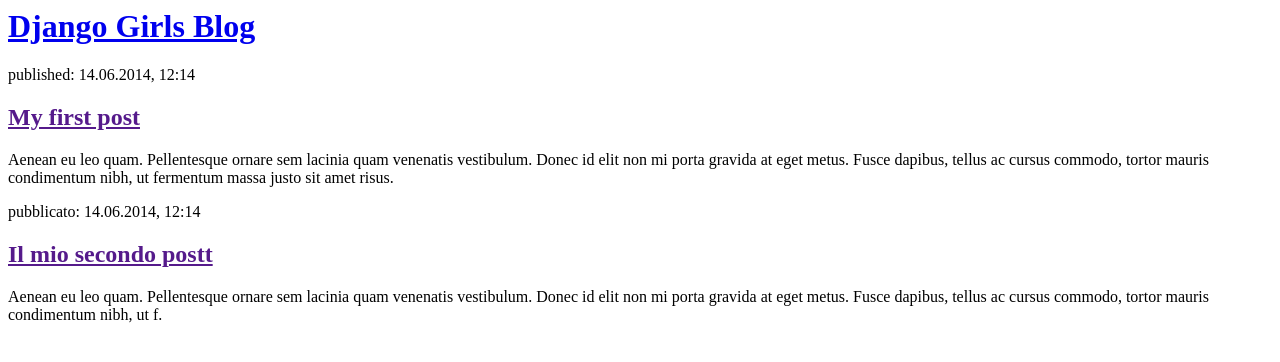
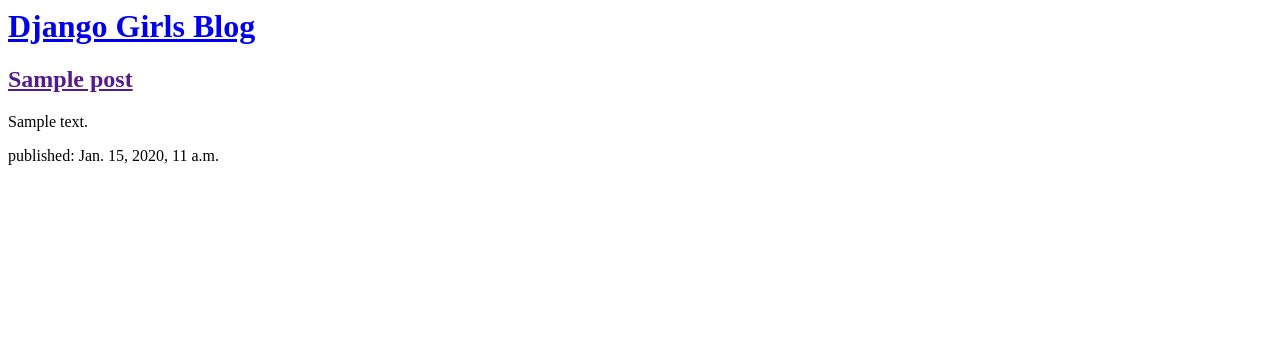
Before and after one commit to feranmi-oj/my-first-blog, a Django app: page / in a window 1280 px wide. Shown: the top 362 px of the page. Run offline with Django 3.2, Linux system fonts and the light colour scheme; tables that the repository leaves empty hold one stand-in row (values such as "Sample post").

Commit message:
Modified templates to display posts from database.

```diff
--- a/blog/templates/blog/post_list.html
+++ b/blog/templates/blog/post_list.html
@@ -8,15 +8,16 @@
         </div>
 
         <div>
-            <p>published: 14.06.2014, 12:14</p>
-            <h2><a href="">My first post</a></h2>
-            <p>Aenean eu leo quam. Pellentesque ornare sem lacinia quam venenatis vestibulum. Donec id elit non mi porta gravida at eget metus. Fusce dapibus, tellus ac cursus commodo, tortor mauris condimentum nibh, ut fermentum massa justo sit amet risus.</p>
+            {% for post in posts %}
+             <div>
+
+                <h2><a href="">{{ post.title }}</a></h2>
+                <p>{{ post.text|linebreaksbr }}</p>
+                 <p>published: {{ post.published_date }}</p>
+            </div>
+            {% endfor %}
+
         </div>
 
-        <div>
-            <p>pubblicato: 14.06.2014, 12:14</p>
-            <h2><a href="">Il mio secondo postt</a></h2>
-            <p>Aenean eu leo quam. Pellentesque ornare sem lacinia quam venenatis vestibulum. Donec id elit non mi porta gravida at eget metus. Fusce dapibus, tellus ac cursus commodo, tortor mauris condimentum nibh, ut f.</p>
-        </div>
     </body>
 </html>
--- a/blog/views.py
+++ b/blog/views.py
@@ -1,5 +1,8 @@
 from django.shortcuts import render
+from .models import Post
+from django.utils import timezone
 def post_list(request):
-    return render(request, 'blog/post_list.html', {})
+    posts= Post.objects.filter(published_date__lte=timezone.now()).order_by('published_date')
+    return render(request, 'blog/post_list.html', {'posts' : posts})
 
 # Create your views here.
```
